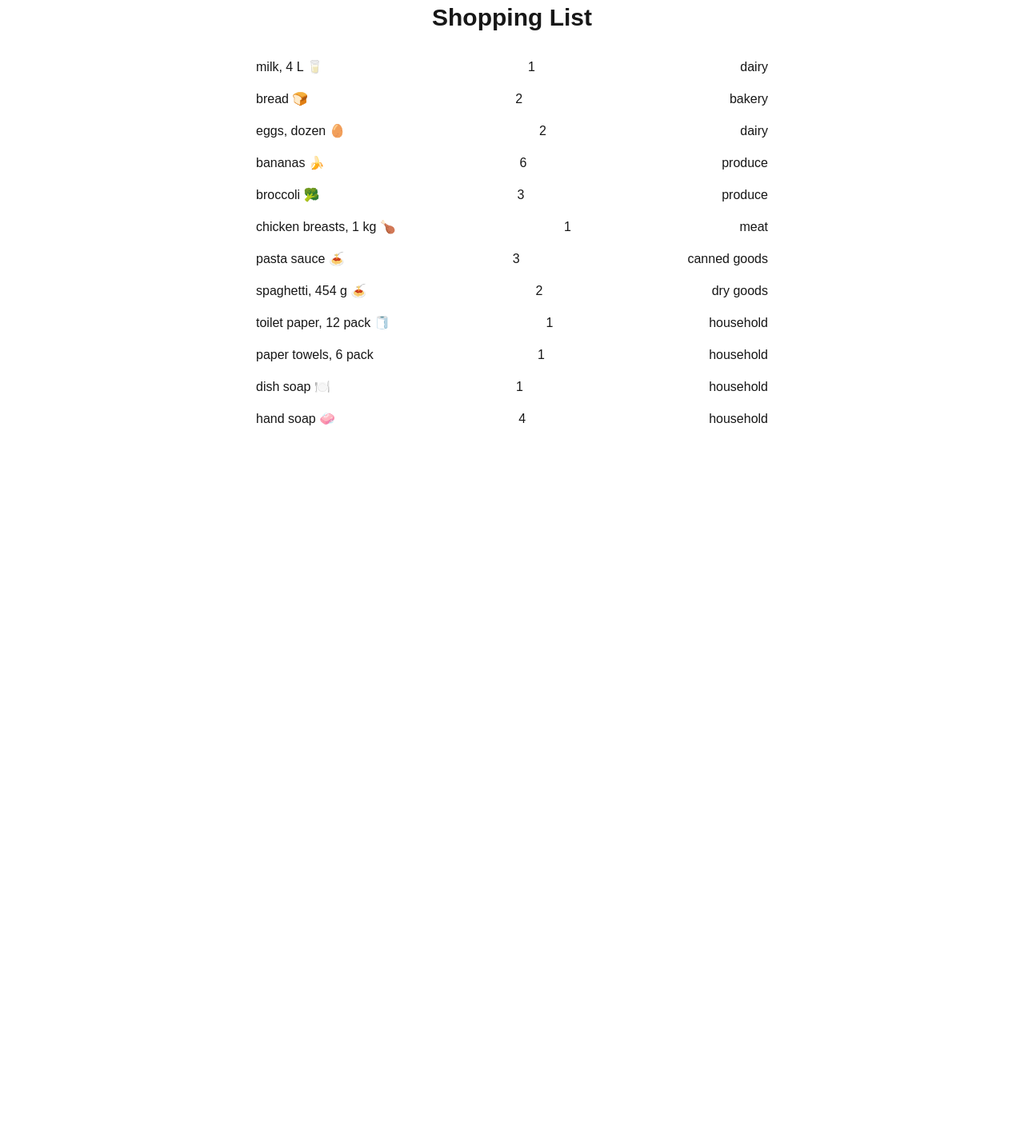
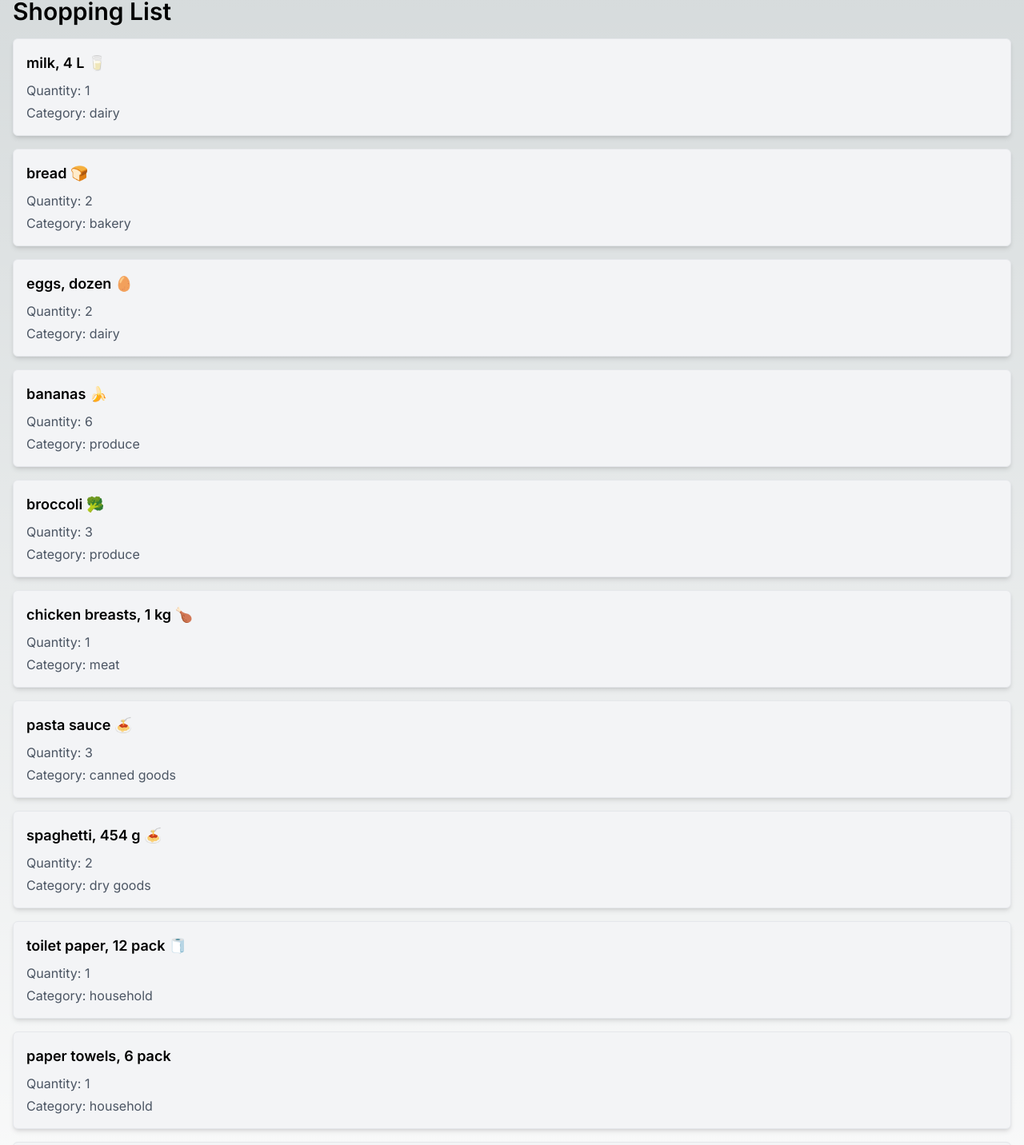
Before and after one commit to kalathilshameem/cprg306-assignments, a Next.js app: page /week-3 in a window 1280 px wide. Shown: the part 36-1468 px from the top of the page at 80% size. Before the commit the page ends 800 px from the top, so only its background shows below. Built offline with nearby package versions, Linux system fonts and the light colour scheme.

Commit message:
changes made

```diff
--- a/app/globals.css
+++ b/app/globals.css
@@ -3,25 +3,22 @@
 @tailwind utilities;
 
 :root {
-  --background: #ffffff;
-  --foreground: #171717;
+  --foreground-rgb: 0, 0, 0;
+  --background-start-rgb: 214, 219, 220;
+  --background-end-rgb: 255, 255, 255;
 }
 
 @media (prefers-color-scheme: dark) {
   :root {
-    --background: #0a0a0a;
-    --foreground: #ededed;
+    --foreground-rgb: 255, 255, 255;
+    --background-start-rgb: 0, 0, 0;
+    --background-end-rgb: 0, 0, 0;
   }
 }
 
 body {
-  color: var(--foreground);
-  background: var(--background);
-  font-family: Arial, Helvetica, sans-serif;
+  color: rgb(var(--foreground-rgb));
+  background: linear-gradient(to bottom,
+      transparent,
+      rgb(var(--background-end-rgb))) rgb(var(--background-start-rgb));
 }
-
-@layer utilities {
-  .text-balance {
-    text-wrap: balance;
-  }
-}
--- a/app/layout.js
+++ b/app/layout.js
@@ -1,29 +1,17 @@
-import localFont from "next/font/local";
-import "./globals.css";
+import { Inter } from 'next/font/google'
+import './globals.css'
 
-const geistSans = localFont({
-  src: "./fonts/GeistVF.woff",
-  variable: "--font-geist-sans",
-  weight: "100 900",
-});
-const geistMono = localFont({
-  src: "./fonts/GeistMonoVF.woff",
-  variable: "--font-geist-mono",
-  weight: "100 900",
-});
+const inter = Inter({ subsets: ['latin'] })
 
 export const metadata = {
-  title: 'Shopping List',
-  description: 'A simple shopping list app',
-};
+  title: 'Create Next App',
+  description: 'Generated by create next app',
+}
+
 export default function RootLayout({ children }) {
   return (
     <html lang="en">
-      <body
-        className={`${geistSans.variable} ${geistMono.variable} antialiased`}
-      >
-        {children}
-      </body>
+      <body className={inter.className}>{children}</body>
     </html>
-  );
+  )
 }
--- a/app/page.js
+++ b/app/page.js
@@ -1,23 +1,17 @@
-import Link from 'next/link';
+import Image from 'next/image'
+import Link from 'next/link'
 
 export default function Home() {
   return (
-    <main className="flex flex-col items-center justify-center min-h-screen p-8 gap-8 bg-gray-100">
-      <h1 className="text-2xl font-bold mb-4">CPRG 306: Web Development 2 - Assignments</h1>
-
-      <section className="flex flex-col gap-4">
-        <Link href="/week-2">
-          <span className="rounded-full border border-transparent bg-blue-600 text-white py-2 px-4 hover:bg-blue-700 cursor-pointer transition">
-            Go to Week 2 Page
-          </span>
-        </Link>
-
-        <Link href="/week-3">
-          <span className="rounded-full border border-transparent bg-green-600 text-white py-2 px-4 hover:bg-green-700 cursor-pointer transition">
-            Go to Week 3 Page
-          </span>
-        </Link>
-      </section>
+    <main className="flex min-h-screen flex-col items-center justify-between p-24">
+      <Link href='./week-2'>week-2</Link>
+      <Link href='./week-3'>week-3</Link>
+      <Link href='./week-4'>week-4</Link>
+      <Link href='./week-5'>week-5</Link>
+      <Link href='./week-6'>week-6</Link>
+      <Link href='./week-7'>week-7</Link>
+      <Link href='./week-8'>week-8</Link>
+      <Link href='./week-10'>week-10</Link>
     </main>
-  );
+  )
 }
--- a/app/week-2/page.js
+++ b/app/week-2/page.js
@@ -1,10 +1,7 @@
-import StudentInfo from './student-info'; // Import the StudentInfo component
-
 export default function Page() {
-    return (
-        <main>
-            <h1>Shopping List</h1>
-            <StudentInfo /> {/* Render the StudentInfo component */}
-        </main>
-    );
+  return (
+    <main>
+      <h1>Shopping List</h1>
+    </main>
+  );
 }
--- a/app/week-2/student-info.js
+++ b/app/week-2/student-info.js
@@ -1,12 +1,20 @@
-import Link from "next/link"; // Import Link from Next.js
+import React from 'react';
 
-export default function StudentInfo() {
+const StudentInfo = () => {
+  const yourName = 'Muhammed Shameem Kalathil';
+  const githubRepositoryLink = 'https://github.com/kalathilshameem/cprg306-assignments';
+
   return (
     <div>
-      <h2>Your Name: Muhammed Shameem Kalathil</h2>
-      <Link href="https://github.com/kalathilshameem/cprg306-assignments">
-        My GitHub Repository {/* Link text directly inside the Link component */}
-      </Link>
+      <h2>Your Name</h2>
+      <p>{yourName}</p>
+
+      <h2>GitHub Repository</h2>
+      <p>
+        <a href={githubRepositoryLink} target="_blank" rel="noopener noreferrer">
+          {githubRepositoryLink}
+        </a>
+      </p>
     </div>
   );
-}
+};
--- a/app/week-3/item-list.js
+++ b/app/week-3/item-list.js
@@ -1,26 +1,79 @@
 import React from 'react';
-import Item from './item'; // Ensure the path is correct
+import Item from './item';
 
 const ItemList = () => {
   const items = [
-        { name: "milk, 4 L 🥛", quantity: 1, category: "dairy" },
-        { name: "bread 🍞", quantity: 2, category: "bakery" },
-        { name: "eggs, dozen 🥚", quantity: 2, category: "dairy" },
-        { name: "bananas 🍌", quantity: 6, category: "produce" },
-        { name: "broccoli 🥦", quantity: 3, category: "produce" },
-        { name: "chicken breasts, 1 kg 🍗", quantity: 1, category: "meat" },
-        { name: "pasta sauce 🍝", quantity: 3, category: "canned goods" },
-        { name: "spaghetti, 454 g 🍝", quantity: 2, category: "dry goods" },
-        { name: "toilet paper, 12 pack 🧻", quantity: 1, category: "household" },
-        { name: "paper towels, 6 pack", quantity: 1, category: "household" },
-        { name: "dish soap 🍽️", quantity: 1, category: "household" },
-        { name: "hand soap 🧼", quantity: 4, category: "household" },
+    {
+      name: "milk, 4 L 🥛",
+      quantity: 1,
+      category: "dairy",
+    },
+    {
+      name: "bread 🍞",
+      quantity: 2,
+      category: "bakery",
+    },
+    {
+      name: "eggs, dozen 🥚",
+      quantity: 2,
+      category: "dairy",
+    },
+    {
+      name: "bananas 🍌",
+      quantity: 6,
+      category: "produce",
+    },
+    {
+      name: "broccoli 🥦",
+      quantity: 3,
+      category: "produce",
+    },
+    {
+      name: "chicken breasts, 1 kg 🍗",
+      quantity: 1,
+      category: "meat",
+    },
+    {
+      name: "pasta sauce 🍝",
+      quantity: 3,
+      category: "canned goods",
+    },
+    {
+      name: "spaghetti, 454 g 🍝",
+      quantity: 2,
+      category: "dry goods",
+    },
+    {
+      name: "toilet paper, 12 pack 🧻",
+      quantity: 1,
+      category: "household",
+    },
+    {
+      name: "paper towels, 6 pack",
+      quantity: 1,
+      category: "household",
+    },
+    {
+      name: "dish soap 🍽️",
+      quantity: 1,
+      category: "household",
+    },
+    {
+      name: "hand soap 🧼",
+      quantity: 4,
+      category: "household",
+    }
   ];
 
   return (
-        <ul className="list-none">
+    <ul>
       {items.map((item, index) => (
-                <Item key={index} {...item} />
+        <Item
+          key={index}
+          name={item.name}
+          quantity={item.quantity}
+          category={item.category}
+        />
       ))}
     </ul>
   );
--- a/app/week-3/item.js
+++ b/app/week-3/item.js
@@ -1,9 +1,13 @@
-export default function Item({ name, quantity, category }) {
+import React from 'react';
+
+const Item = ({ name, quantity, category }) => {
   return (
-    <li className="flex justify-between py-2">
-      <span>{name}</span>
-      <span>{quantity}</span>
-      <span>{category}</span>
+    <li className="bg-gray-100 border border-gray-200 p-4 rounded-md shadow-md mb-4">
+      <h2 className="text-lg font-semibold mb-2">{name}</h2>
+      <p className="text-gray-600 mb-1">Quantity: {quantity}</p>
+      <p className="text-gray-600">Category: {category}</p>
     </li>
   );
-}
+};
+
+export default Item;
--- a/app/week-3/page.js
+++ b/app/week-3/page.js
@@ -1,11 +1,12 @@
 import React from 'react';
-import ItemList from './item-list'; // Ensure the import path is correct
-
-export default function Page() {
+import ItemList from './item-list';
+const Page = () => {
   return (
-    <main className="max-w-2xl mx-auto py-10 px-4">
-      <h1 className="text-3xl font-bold text-center mb-6">Shopping List</h1>
+    <main className="container mx-auto px-4 py-8">
+      <h1 className="text-3xl font-semibold mb-4">Shopping List</h1>
       <ItemList />
     </main>
   );
-}
+};
+
+export default Page;
--- a/app/week-4/new-item.js
+++ b/app/week-4/new-item.js
@@ -0,0 +1,79 @@
+"use client";
+import React, { useState } from 'react';
+
+function NewItem() {
+  const [name, setName] = useState("");
+  const [quantity, setQuantity] = useState(1);
+  const [category, setCategory] = useState("produce");
+  const handleSubmit = (e) => {
+    e.preventDefault();
+    const item = { name, quantity, category };
+    console.log(item);
+    alert(`Name: ${name}\nQuantity: ${quantity}\nCategory: ${category}`);
+    setName("");
+    setQuantity(1);
+    setCategory("produce");
+  };
+
+  return (
+    <div className="container mx-auto">
+      <form onSubmit={handleSubmit} className="w-full max-w-sm">
+        <div className="mb-4">
+          <label htmlFor="name" className="block text-gray-700 text-sm font-bold mb-2">Name:</label>
+          <input
+            id="name"
+            type="text"
+            value={name}
+            onChange={(e) => setName(e.target.value)}
+            className="shadow appearance-none border rounded w-full py-2 px-3 text-gray-700 leading-tight focus:outline-none focus:shadow-outline"
+            required
+          />
+        </div>
+        <div className="mb-4">
+          <label htmlFor="quantity" className="block text-gray-700 text-sm font-bold mb-2">Quantity:</label>
+          <input
+            id="quantity"
+            type="number"
+            min="1"
+            max="99"
+            value={quantity}
+            onChange={(e) => setQuantity(parseInt(e.target.value))}
+            className="shadow appearance-none border rounded w-full py-2 px-3 text-gray-700 leading-tight focus:outline-none focus:shadow-outline"
+            required
+          />
+        </div>
+        <div className="mb-4">
+          <label htmlFor="category" className="block text-gray-700 text-sm font-bold mb-2">Category:</label>
+          <select
+            id="category"
+            value={category}
+            onChange={(e) => setCategory(e.target.value)}
+            className="shadow appearance-none border rounded w-full py-2 px-3 text-gray-700 leading-tight focus:outline-none focus:shadow-outline"
+          >
+            <option value="produce">Produce</option>
+            <option value="dairy">Dairy</option>
+            <option value="bakery">Bakery</option>
+            <option value="meat">Meat</option>
+            <option value="frozen foods">Frozen Foods</option>
+            <option value="canned goods">Canned Goods</option>
+            <option value="dry goods">Dry Goods</option>
+            <option value="beverages">Beverages</option>
+            <option value="snacks">Snacks</option>
+            <option value="household">Household</option>
+            <option value="other">Other</option>
+          </select>
+        </div>
+        <div className="flex items-center justify-between">
+          <button
+            type="submit"
+            className="bg-blue-500 hover:bg-blue-700 text-white font-bold py-2 px-4 rounded focus:outline-none focus:shadow-outline"
+          >
+            Submit
+          </button>
+        </div>
+      </form>
+    </div>
+  );
+}
+
+export default NewItem;
--- a/app/week-4/page.js
+++ b/app/week-4/page.js
@@ -0,0 +1,13 @@
+import React from 'react';
+import NewItem from './new-item';
+
+function Page() {
+  return (
+    <div>
+      <h1>Week 4 Assignment</h1>
+      <NewItem />
+    </div>
+  );
+}
+
+export default Page;
```
Lines whose indentation alone changed are shown as unchanged.
